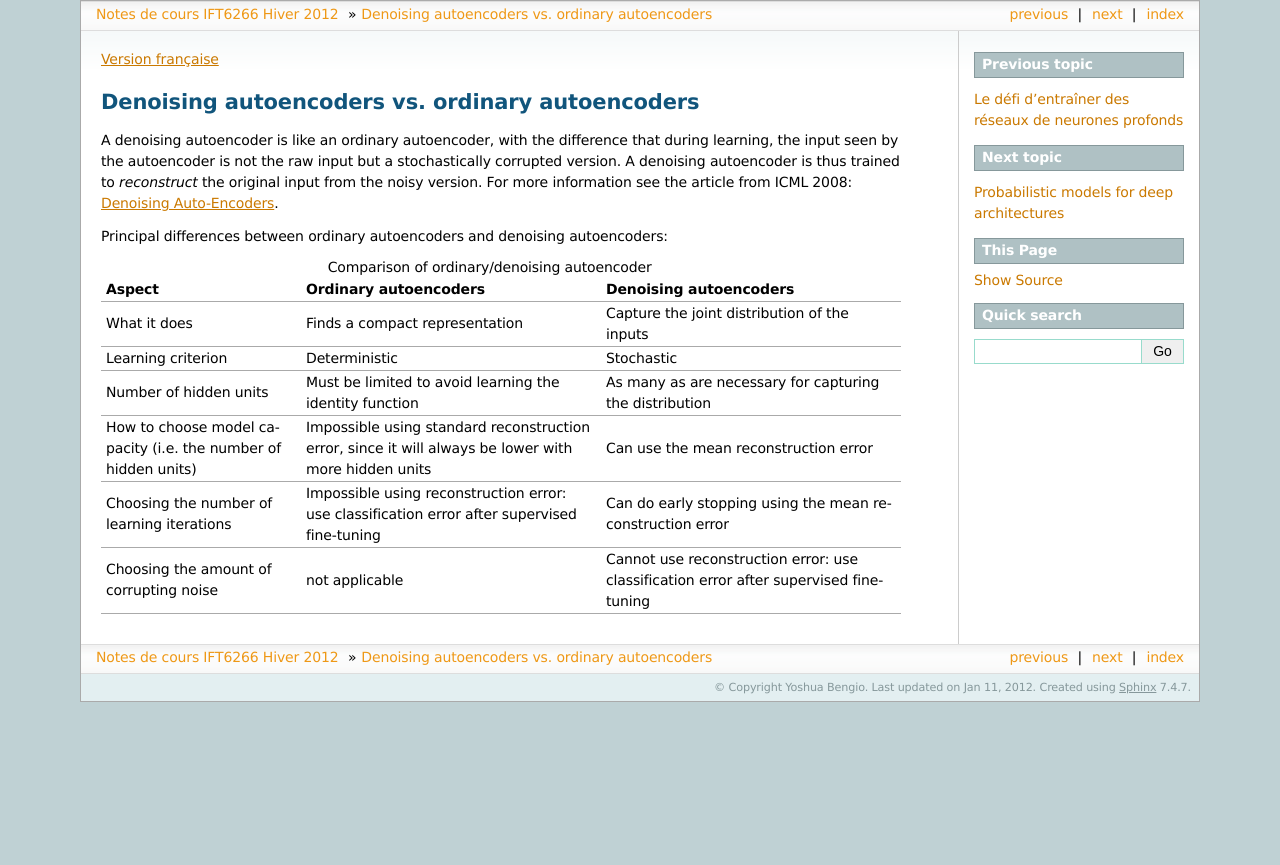
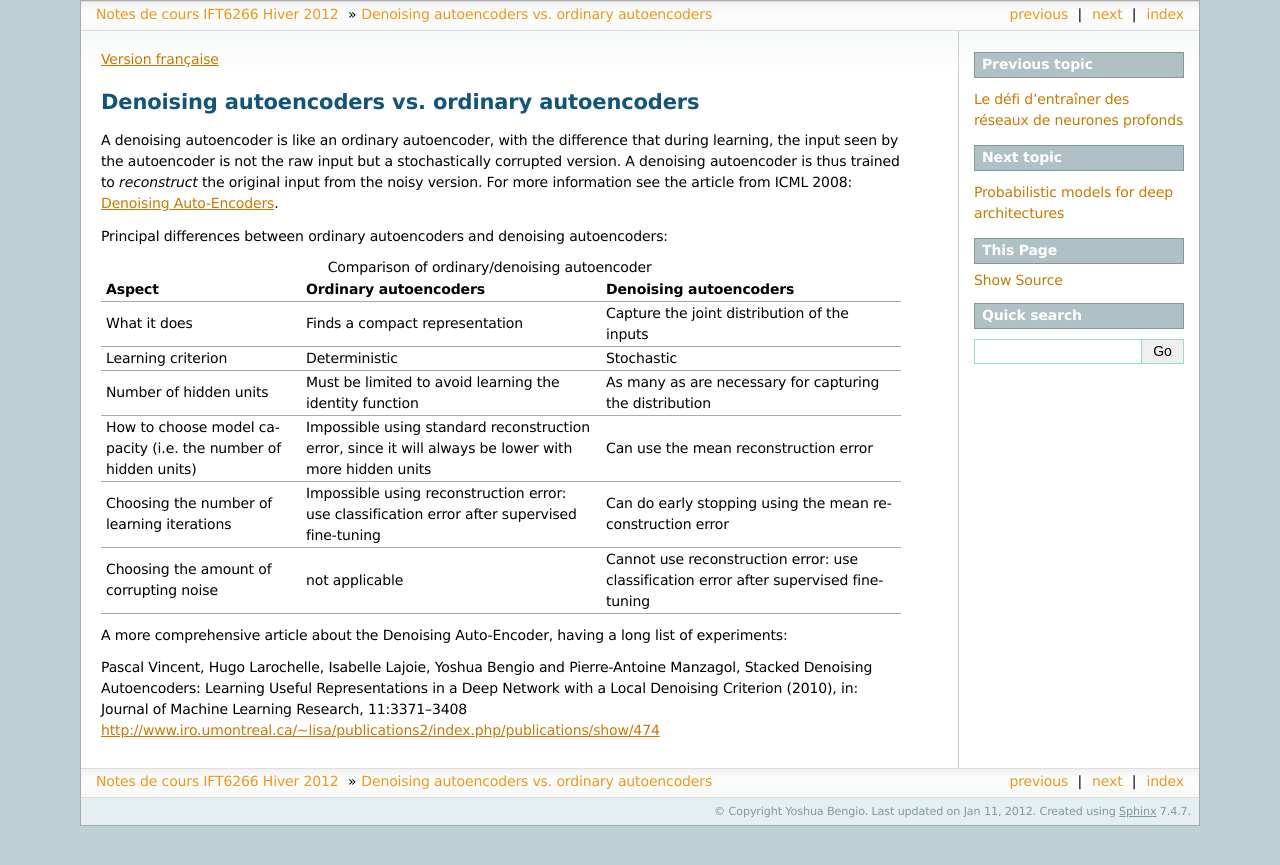
Before and after one commit to stjordanis/ift6266h12-app.assembla.com, a Sphinx documentation site: the page built from notes_de_cours/doc/dae_en.txt, in a window 1280 px wide. Shown: the top 865 px of the page. Built offline with Sphinx 7.4.7, drawn with Linux system fonts in a browser that asks for light colours; formulas are drawn with MathJax 3.

Commit message:
Pointer to an extra paper (present in the french version)

```diff
--- a/notes_de_cours/doc/dae_en.txt
+++ b/notes_de_cours/doc/dae_en.txt
@@ -42,3 +42,13 @@ autoencoders:
      - not applicable
      - Cannot use reconstruction error: use classification error after supervised
        fine-tuning
+
+
+A more comprehensive article about the Denoising Auto-Encoder, having a long
+list of experiments:
+
+Pascal Vincent, Hugo Larochelle, Isabelle Lajoie, Yoshua Bengio and
+Pierre-Antoine Manzagol, Stacked Denoising Autoencoders: Learning Useful
+Representations in a Deep Network with a Local Denoising Criterion (2010),
+in: Journal of Machine Learning Research, 11:3371--3408
+http://www.iro.umontreal.ca/~lisa/publications2/index.php/publications/show/474
```
